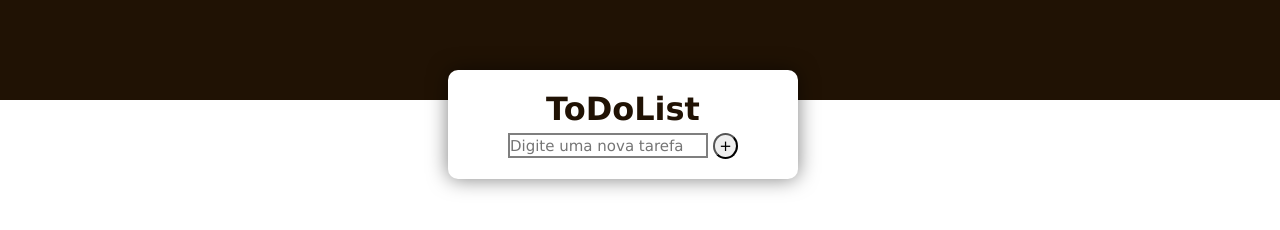
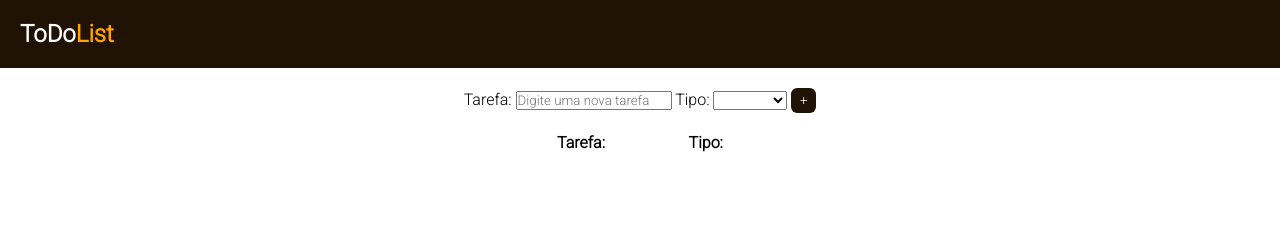
Before and after one commit to isisnaldojoao/todolist, a plain HTML site: page index.html in a window 1280 px wide. Drawn offline with Linux system fonts and the light colour scheme.

Commit message:
second version

```diff
--- a/index.html
+++ b/index.html
@@ -4,20 +4,44 @@
     <meta charset="UTF-8">
     <meta name="viewport" content="width=device-width, initial-scale=1.0">
     <link rel="stylesheet" href="style.css">
+    <link rel="preconnect" href="https://fonts.googleapis.com">
+    <link rel="preconnect" href="https://fonts.gstatic.com" crossorigin>
+    <link href="https://fonts.googleapis.com/css2?family=Open+Sans:wght@300&family=Roboto:ital,wght@0,300;1,700&display=swap" rel="stylesheet">
     <title>MyToDoList</title>
 </head>
+</head>
 <body>
-    <div class="background"></div>
+    <!--CABEÇALHO-->
+    <div class="navTask">
+        <nav class="navigation">
+            <h1 id="logo">ToDo<span>List</span></h1>
+        </nav>
+    </div>
+    <!--ADICIONAR TAREFAS-->
+    <div class="areaTask"></div>
     <div class="container">
         <div class="task">
-            <h1>ToDoList</h1>
-            <input id="inTodo" placeholder="Digite uma nova tarefa" type="text">
+            Tarefa: <input id="inTodo" placeholder="Digite uma nova tarefa" type="text">
+            Tipo: <select id="taskOptions">
+                <option id="option"></option>
+                <option id="option">Estudos</option>
+                <option id="option">Saúde</option>
+                <option id="option">Trabalho</option>
+            </select>
             <button onclick="add()">+</button>
         </div>
+        <!--FORMULÁRIO DE TAREFAS-->
+        <tabel class="tabelTask">
+            <tr>
+                <td>Tarefa: </td>
+                <th>Tipo:</th>
+            </tr>
+        </tabel>
         <div class="text">
 
         </div>
     </div>
+    <!--JAVA SCRIPT-->
     <script src="script.js"></script>
 </body>
 </html>
--- a/script.js
+++ b/script.js
@@ -1,20 +1,38 @@
-let inTodo = document.getElementById("inTodo")
-let text = document.querySelector(".text")
+// Declarando variáveis
+let inTodo      = document.getElementById("inTodo");
+let text        = document.querySelector(".text");
+let taskOptions = document.getElementById("taskOptions");
 
+// Função para adicionar
 function add(){
+    // Verificar o valor inválido inserido
     if(inTodo.value == ""){
         alert("Por favor insira uma Tarefa")
-    }else{
-        let newTask = document.createElement("ul");
-        newTask.innerHTML = `${inTodo.value} <svg xmlns="http://www.w3.org/2000/svg" width="16" height="16" fill="currentColor" class="bi bi-trash" viewBox="0 0 16 16">
-        <path d="M5.5 5.5A.5.5 0 0 1 6 6v6a.5.5 0 0 1-1 0V6a.5.5 0 0 1 .5-.5Zm2.5 0a.5.5 0 0 1 .5.5v6a.5.5 0 0 1-1 0V6a.5.5 0 0 1 .5-.5Zm3 .5a.5.5 0 0 0-1 0v6a.5.5 0 0 0 1 0V6Z"/>
-        <path d="M14.5 3a1 1 0 0 1-1 1H13v9a2 2 0 0 1-2 2H5a2 2 0 0 1-2-2V4h-.5a1 1 0 0 1-1-1V2a1 1 0 0 1 1-1H6a1 1 0 0 1 1-1h2a1 1 0 0 1 1 1h3.5a1 1 0 0 1 1 1v1ZM4.118 4 4 4.059V13a1 1 0 0 0 1 1h6a1 1 0 0 0 1-1V4.059L11.882 4H4.118ZM2.5 3h11V2h-11v1Z"/>
-      </svg>`;
-        text.appendChild(newTask);
-        inTodo.value = "";
-        newTask.querySelector("svg").addEventListener("click" , remove);
-        function remove(event){
-            event.target.parentElement.remove()
-        }
+        return;
     }
+    //Chamar a função para criar uma lista ordenada
+    create(inTodo.value,taskOptions);
+    inTodo.value = "";
 }
+
+//Função para criar elementos (Textos, e seleção)
+function create(){
+    //Criando o elemento com o icone
+    let newTask       = document.createElement("ul");
+    newTask.innerHTML = `${inTodo.value} | ${taskOptions.value} <svg xmlns="http://www.w3.org/2000/svg" width="16" height="16" fill="currentColor" class="bi bi-check-all" viewBox="0 0 16 16">
+    <path d="M8.97 4.97a.75.75 0 0 1 1.07 1.05l-3.99 4.99a.75.75 0 0 1-1.08.02L2.324 8.384a.75.75 0 1 1 1.06-1.06l2.094 2.093L8.95 4.992a.252.252 0 0 1 .02-.022zm-.92 5.14.92.92a.75.75 0 0 0 1.079-.02l3.992-4.99a.75.75 0 1 0-1.091-1.028L9.477 9.417l-.485-.486-.943 1.179z"/>
+    </svg>`;
+    //Adicionando o elemento nó a outro nó
+    text.appendChild(newTask);
+    newTask.style.wordSpacing = "20px";
+    inTodo.value = "";
+    /*Chamar a função para deleter um elemento da lista*/
+    newTask.querySelector("svg").addEventListener("click" , function(){
+        remove(newTask)
+    });
+}
+
+//Função para remover um nó dentro da list
+function remove(newTask){
+    newTask.remove();
+}
--- a/style.css
+++ b/style.css
@@ -2,50 +2,74 @@
     padding: 0;
     margin: 0;
     box-sizing: border-box;
-    font-family: 'Lucida Sans', 'Lucida Sans Regular', 'Lucida Grande', 'Lucida Sans Unicode', Geneva, Verdana, sans-serif;
+    font-family: 'Open Sans', sans-serif;
+    font-family: 'Roboto', sans-serif;
+    text-decoration: none;
+    list-style: none;
+    color: inherit;
 }
-
-.background {
-    background-color: hsl(31, 77%, 7%);
-    height: 100px;
+/*Menu*/
+.navigation{
+    display: flex;
+    justify-content: flex-start;
+    gap: 40%;
+    align-items: center;
+    background-color:  hsl(31, 77%, 7%);
+    padding: 20px;
+    color: white;
 }
-
-.container {
-    background-color: #fff;
-    width: 350px;
-    margin-left: 35%;
-    margin-top: -30px;
+/*Adiconar uma coloração secundária ao titulo*/
+span{
+    color: #FFA500;
+}
+/*Corpo do todolist*/
+.container{
+    display: flex;
+    flex-direction: column;
+    justify-content: center;
+    align-items: center;
+    padding: 20px;
+    gap: 20px;
+}
+/*Fomulário das tarefas*/
+.tabelTask{
+    font-weight: bold;
     text-align: center;
-    color: hsl(31, 77%, 7%);
-    padding: 20px;
-    border-radius: 10px;
-    box-shadow: 0px 0px 20px 0px rgba(0, 0, 0, 0.5);
+    word-spacing: 80px;
+    width: 100%;
 }
-
-input {
-    margin-top: 5px;
-    outline: none;
-    border: 2px solid rgba(0, 0, 0, 0.5);
-    width: 200px;
+/*Lista de tarefas*/
+.text  ul{
+    display: flex;
+    justify-content: space-between;
+    align-items: center;
+    width: 100%; /* ou um valor desejado */
+    padding: 10px; /* ou outro valor desejado */
+    margin-left: 25px;
+}
+/*Botão*/
+button{
+    background-color:hsl(31, 77%, 7%) ;
+    color: white;
+    border-radius: 25%;
+    width: 25px;
     height: 25px;
-    font-size: 15px;
+    cursor: pointer;
+    transition: 0.5s;
+    border: none;
 }
-
-button {
-    width: 25px;
-    height: 26px;
-    font-size: 15px;
-    text-align: center;
-    background-color: hsl(31, 77%, 7);
-    outline: none;
+/*Animção do botão*/
+button:hover{
+    background-color: #FFA500;
     border-radius: 50%;
 }
+/*Versão para dispositivos móveis*/
+@media (max-width:785px){
+    .container{
+    display: flex;
+    flex-direction: column;
+    justify-content: center;
+    align-items: center;
+    }
 
-button:hover {
-    background-color: #fff;
-    color: hsl(31, 77%, 7) ;
 }
-
-.text ul{
-    margin-top: 5px;
-}
```
